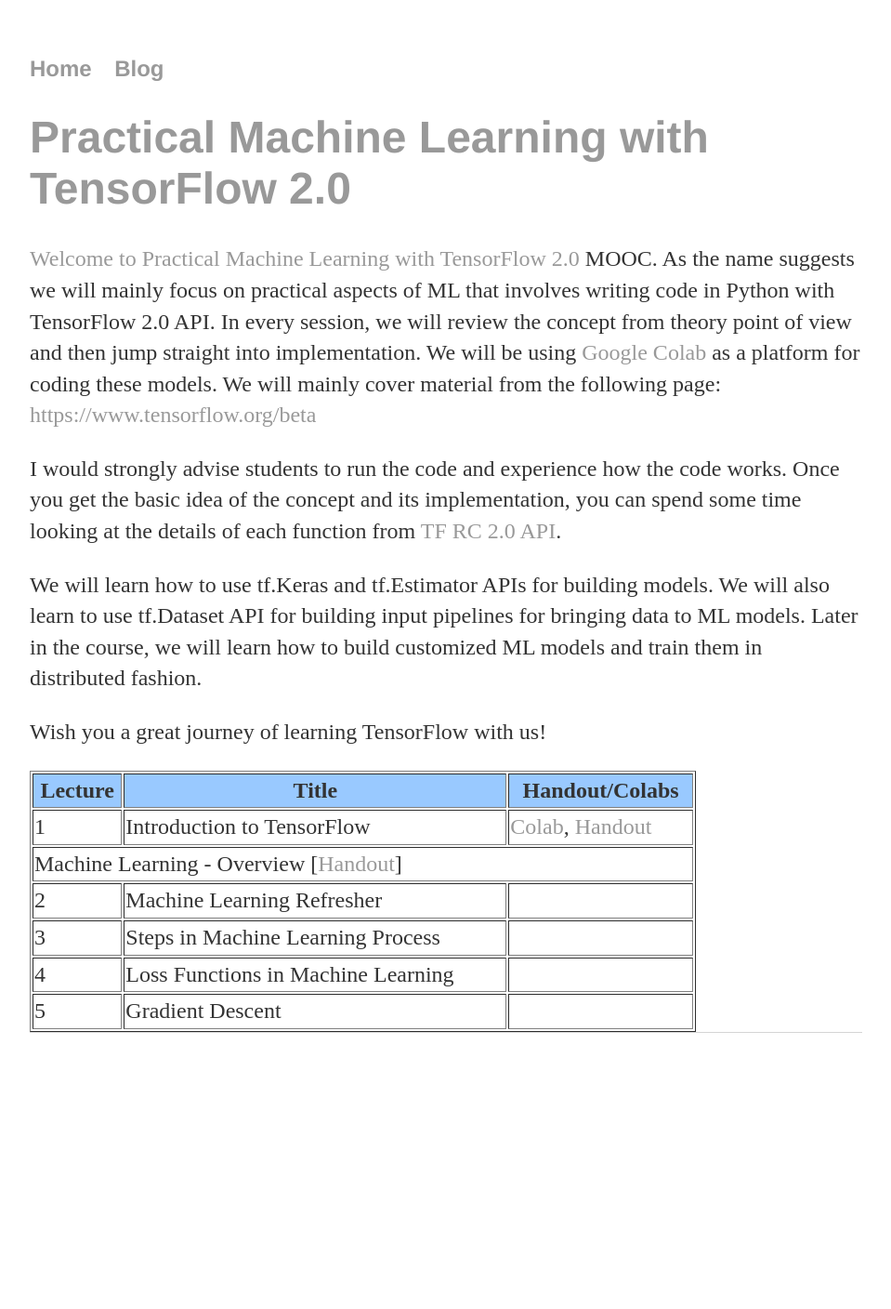
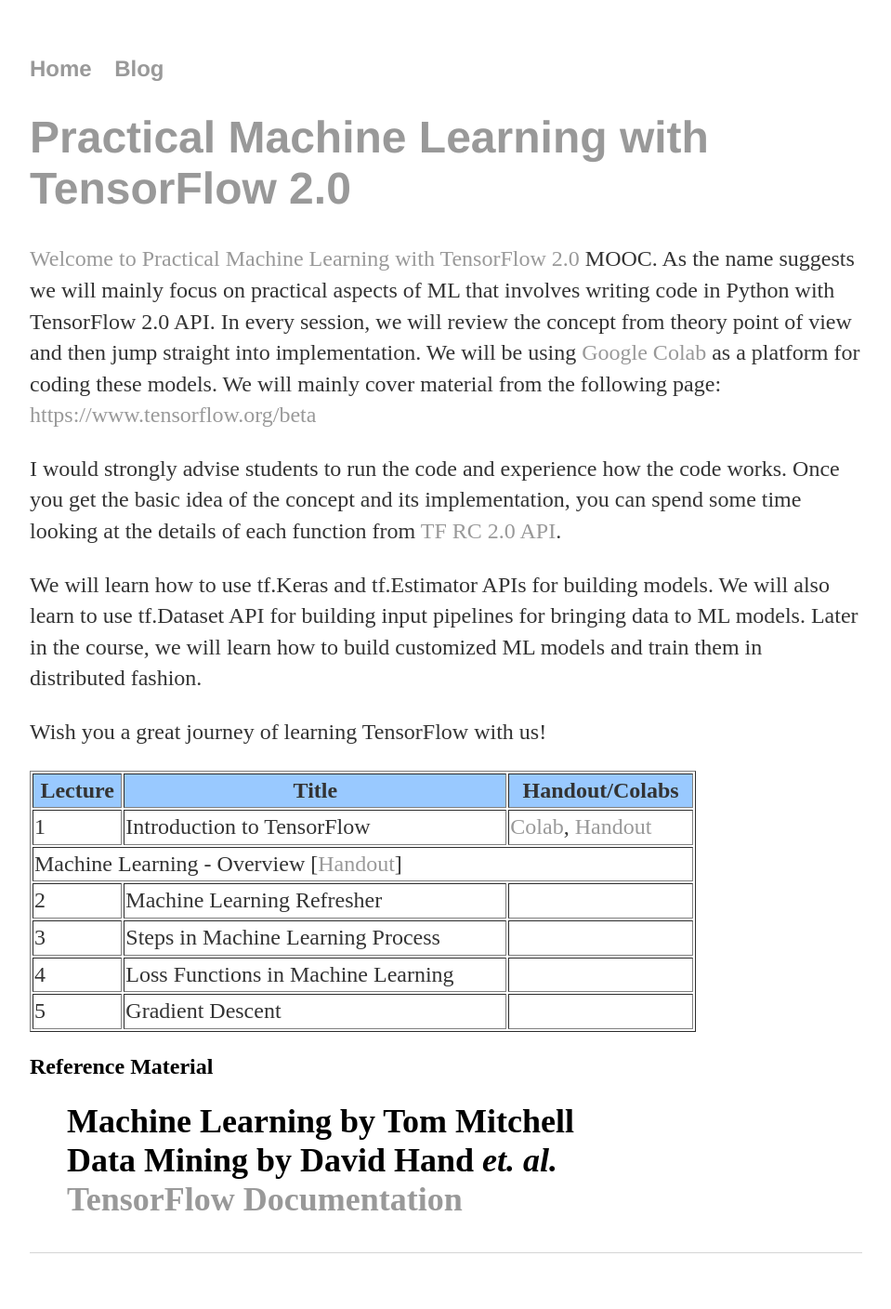
Before and after one commit to tfindiamooc/tfindiamooc.github.io, a Jekyll site: the page built from index.html, in a window 1280 px wide. Shown: the whole page at 93% size, without its empty margins (160-1119 px from the left). Built offline with Jekyll 4.4.1, drawn with Linux system fonts in a browser that asks for light colours; before the commit the page ends 1171 px from its top, so only the background shows below that.

Commit message:
Update index.html

```diff
--- a/index.html
+++ b/index.html
@@ -59,4 +59,14 @@
 		<td>  </td>
 	</tr>
 	</table>
+
+	<p>
+	<h2> Reference Material </hr>
+	<ul>
+		<li> Machine Learning by Tom Mitchell</li>
+		<li> Data Mining by David Hand <i>et. al.</i> </li>
+		<li> <a href='https://www.tensorflow.org/beta'>TensorFlow Documentation </a></li>
+	</ul>
+
+	</p>
 </div><!-- /.blurb -->
```
